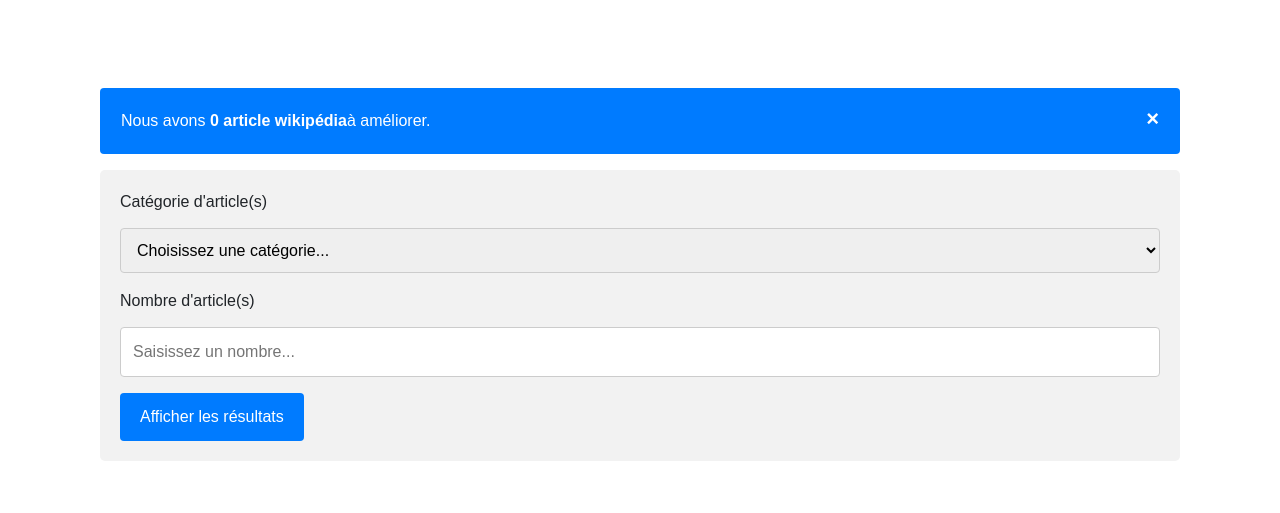
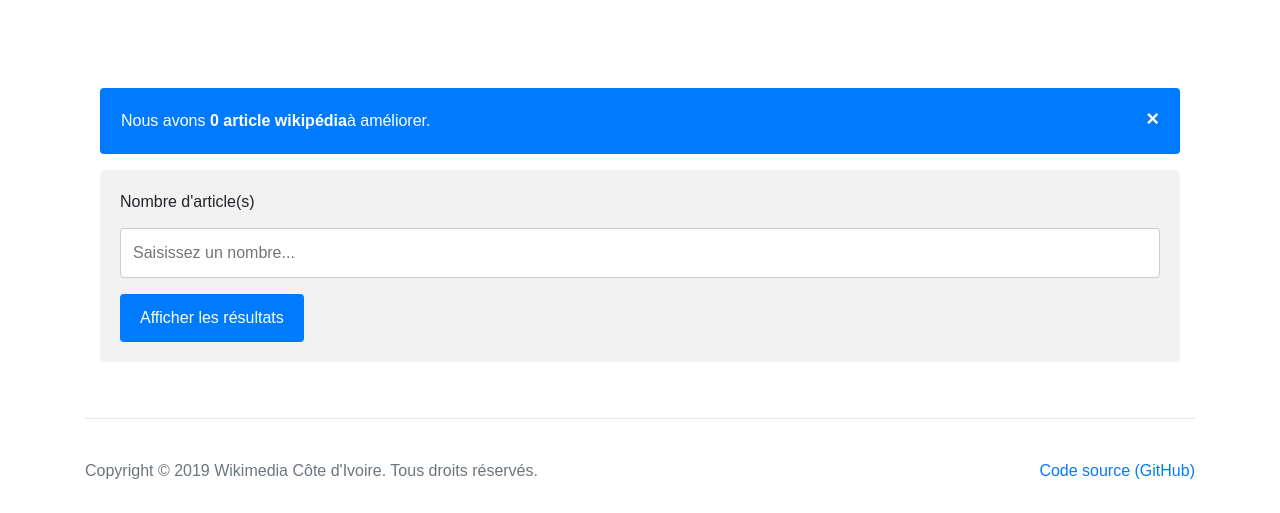
Before and after one commit to paulbouaffou/wikiciv-list, a Flask app: page /result in a window 1280 px wide. Shown: the part 56-569 px from the top of the page. Run offline with Flask 2, Linux system fonts and the light colour scheme; data that the repository does not hold is empty; some libraries are stand-ins or nearby versions.

Commit message:
[IMPR] code hidden in page result.html

```diff
--- a/templates/result.html
+++ b/templates/result.html
@@ -61,8 +61,7 @@
 
   <form method="POST">
 
-    <label for="tmodele">Catégorie d'article(s)</label>
-
+   {# <label for="tmodele">Catégorie d'article(s)</label>
     <select id="tmodele" name="templates_modele" required>
       <option value="choice">Choisissez une catégorie...</option>
       <option value="politic">Politique</option>
@@ -70,6 +69,7 @@
       <option value="techno">Technologie</option>
        <option value="study">Éducation</option>
     </select>
+    #}
 
     <label for="inputNumber">Nombre d'article(s)</label>
 
```
